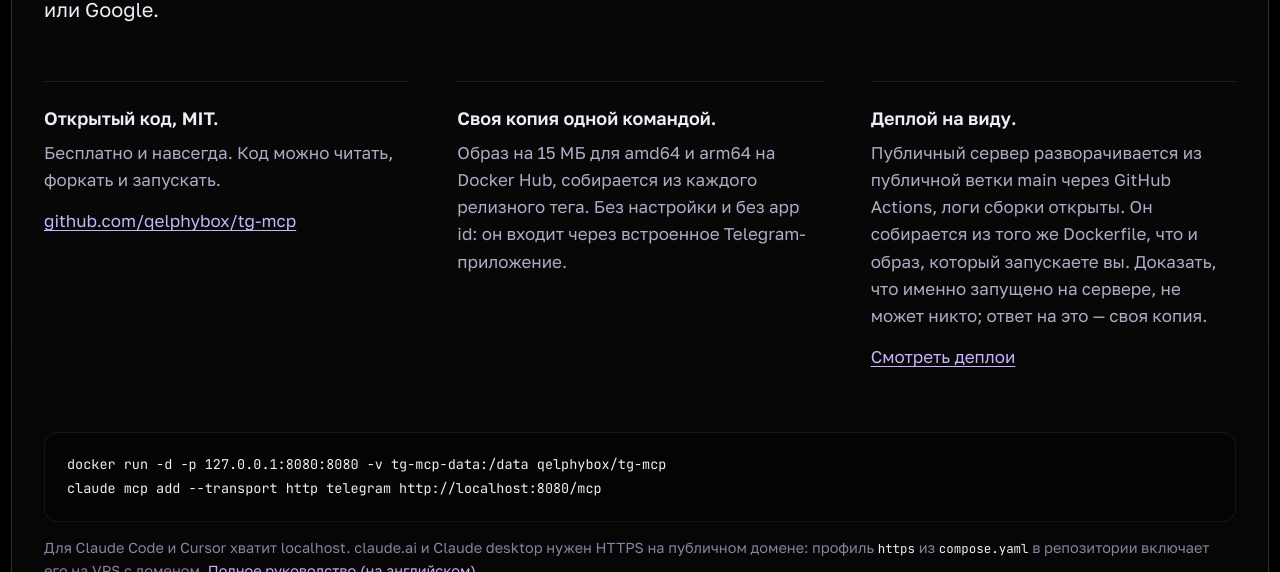
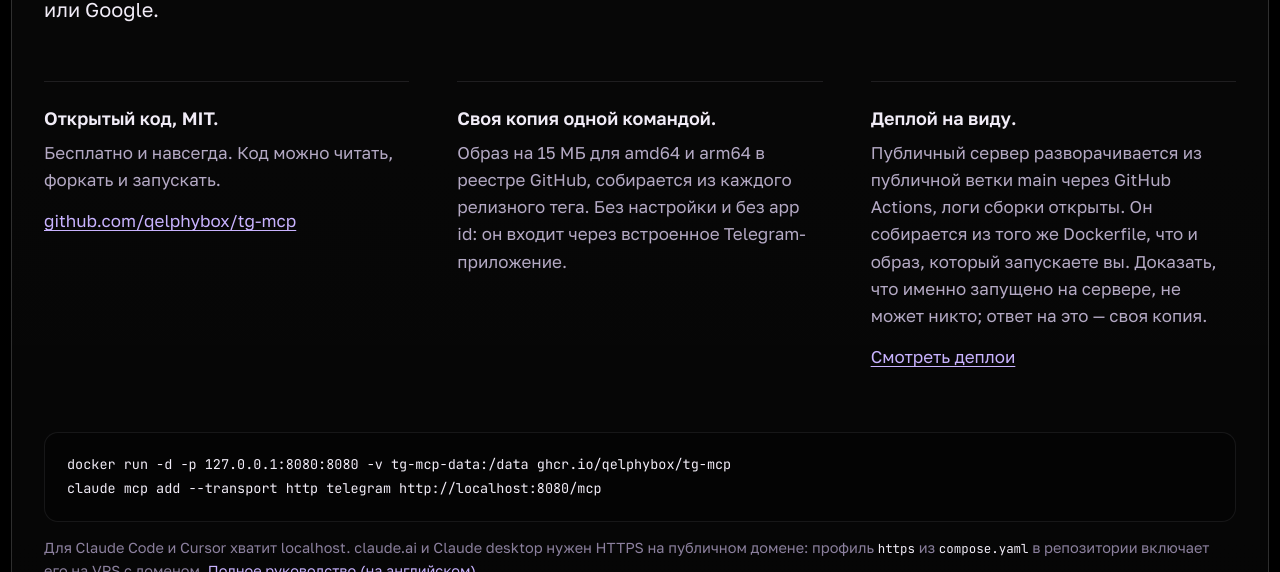
Before and after one commit to qelphybox/tg-mcp, a plain HTML site: page site/ru/index.html in a window 1280 px wide. Shown: the part 2380-2952 px from the top of the page. Drawn offline with Linux system fonts and the light colour scheme; no server answers.

Commit message:
GHCR is the image's only home: take Docker Hub out (#131)
Publish pushes ghcr.io/qelphybox/tg-mcp:<sha> and :edge for amd64 and arm64
with the job's GITHUB_TOKEN and skips outside qelphybox/tg-mcp. Releases go to
GHCR only. CI runs the cross-built arm64 image on a native arm64 runner with
the container smoke test. Docs, compose, landing pages, llms.txt and the
acceptance runbook (§67, §70-§72) name ghcr.io/qelphybox/tg-mcp.

Co-Authored-By: Claude Opus 5.5 <noreply@anthropic.com>
Claude-Session: https://claude.ai/code/session_012QiDLqV4hnYQJwWZeXGigR

```diff
--- a/site/ru/index.html
+++ b/site/ru/index.html
@@ -437,10 +437,10 @@ GitHub
 </div>
 <ul style="margin: 56px 0 0; padding: 0; list-style: none; display: grid; grid-template-columns: repeat(auto-fit, minmax(min(100%, 300px), 1fr)); gap: 0 48px">
 <li style="padding: 22px 0; border-top: 1px solid rgba(241,236,247,.1); display: flex; flex-direction: column; gap: 6px"><strong style="font-size: 18px">Открытый код, MIT.</strong><span style="color: #B4A9C4">Бесплатно и навсегда. Код можно читать, форкать и запускать.</span><a href="https://github.com/qelphybox/tg-mcp" style="align-self: flex-start; padding: 8px 0">github.com/qelphybox/tg-mcp</a></li>
-<li style="padding: 22px 0; border-top: 1px solid rgba(241,236,247,.1); display: flex; flex-direction: column; gap: 6px"><strong style="font-size: 18px">Своя копия одной командой.</strong><span style="color: #B4A9C4">Образ на 15 МБ для amd64 и arm64 на Docker Hub, собирается из каждого релизного тега. Без настройки и без app id: он входит через встроенное Telegram-приложение.</span></li>
+<li style="padding: 22px 0; border-top: 1px solid rgba(241,236,247,.1); display: flex; flex-direction: column; gap: 6px"><strong style="font-size: 18px">Своя копия одной командой.</strong><span style="color: #B4A9C4">Образ на 15 МБ для amd64 и arm64 в реестре GitHub, собирается из каждого релизного тега. Без настройки и без app id: он входит через встроенное Telegram-приложение.</span></li>
 <li style="padding: 22px 0; border-top: 1px solid rgba(241,236,247,.1); display: flex; flex-direction: column; gap: 6px"><strong style="font-size: 18px">Деплой на виду.</strong><span style="color: #B4A9C4">Публичный сервер разворачивается из публичной ветки main через GitHub Actions, логи сборки открыты. Он собирается из того же Dockerfile, что и образ, который запускаете вы. Доказать, что именно запущено на сервере, не может никто; ответ на это — своя копия.</span><a href="https://github.com/qelphybox/tg-mcp/actions" style="align-self: flex-start; padding: 8px 0">Смотреть деплои</a></li>
 </ul>
-<pre style="margin: 32px 0 0; background: rgba(0,0,0,.28); border: 1px solid rgba(241,236,247,.08); border-radius: 14px; padding: 20px 22px; font-size: 13.5px; line-height: 1.75; color: #F1ECF7; white-space: pre-wrap; word-break: break-word">docker run -d -p 127.0.0.1:8080:8080 -v tg-mcp-data:/data qelphybox/tg-mcp
+<pre style="margin: 32px 0 0; background: rgba(0,0,0,.28); border: 1px solid rgba(241,236,247,.08); border-radius: 14px; padding: 20px 22px; font-size: 13.5px; line-height: 1.75; color: #F1ECF7; white-space: pre-wrap; word-break: break-word">docker run -d -p 127.0.0.1:8080:8080 -v tg-mcp-data:/data ghcr.io/qelphybox/tg-mcp
 claude mcp add --transport http telegram http://localhost:8080/mcp</pre>
 <p style="margin: 14px 0 0; font-size: 14.5px; color: #8C809E">Для Claude Code и Cursor хватит localhost. claude.ai и Claude desktop нужен HTTPS на публичном домене: профиль <code>https</code> из <code>compose.yaml</code> в репозитории включает его на VPS с доменом. <a href="https://github.com/qelphybox/tg-mcp#self-hosting" hreflang="en">Полное руководство (на английском)</a></p>
 </section>
```
Also changed, not shown: site/index.html (+2 -2 lines), site/llms.txt, 8 other files.
